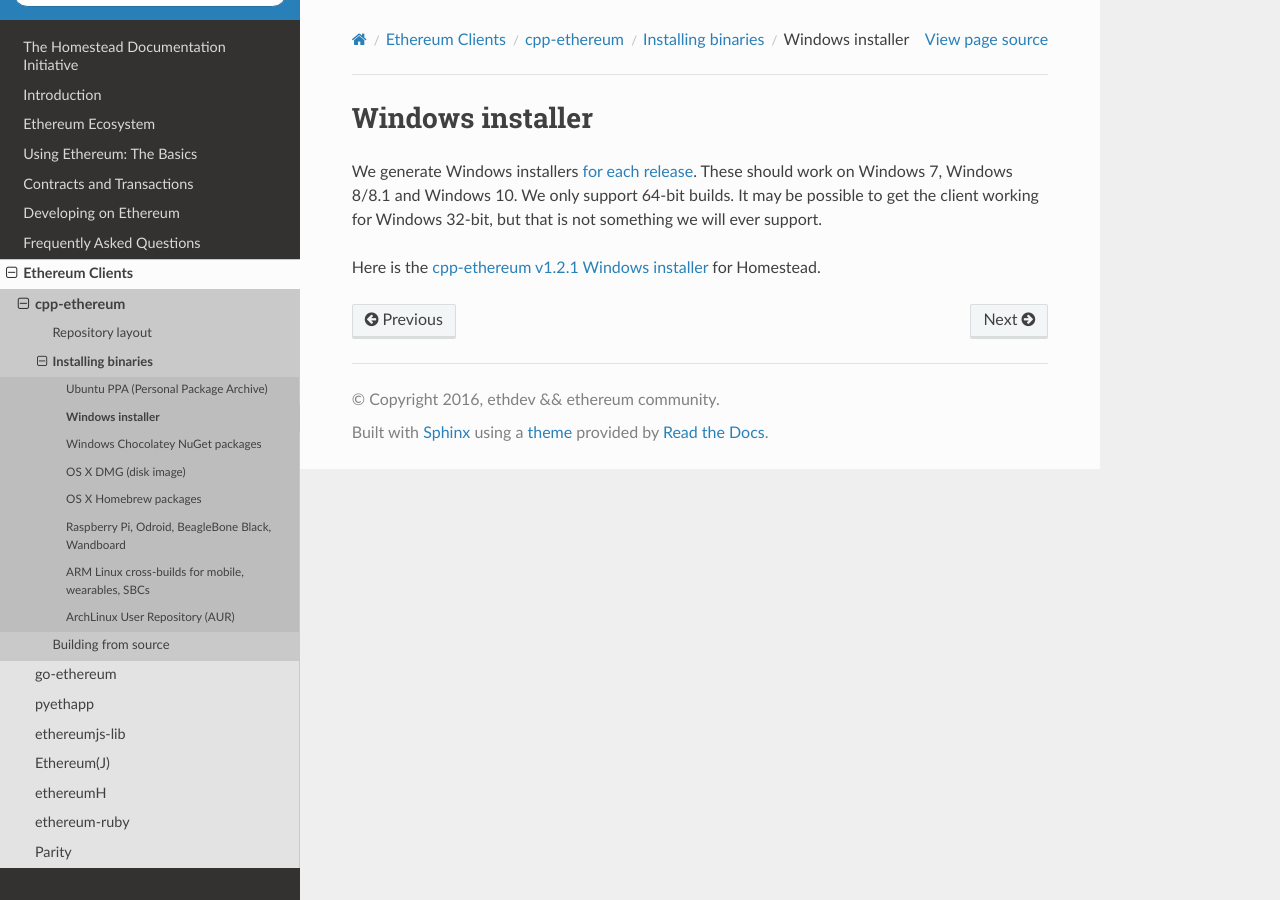
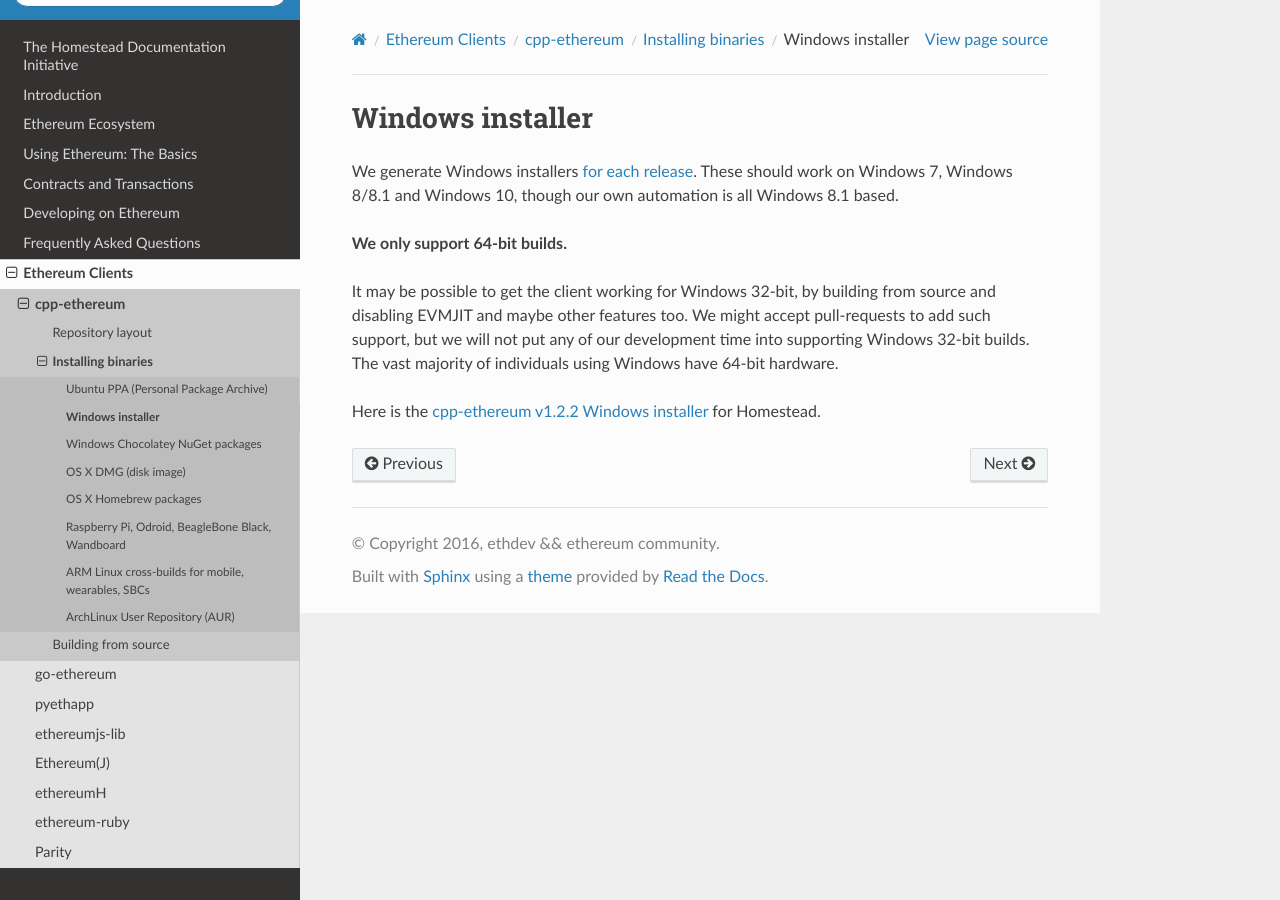
Before and after one commit to ethereum/homestead-guide, a Sphinx documentation site: the page built from source/ethereum-clients/cpp-ethereum/installing-binaries/windows-installer.rst, in a window 1280 px wide. Built offline with Sphinx 7.4.7 and the Read the Docs theme 2.0.0, drawn with Linux system fonts in a browser that asks for light colours.

Commit message:
Improve description of 32-bit versus 64-bit builds for Windows.

```diff
--- a/source/ethereum-clients/cpp-ethereum/installing-binaries/windows-installer.rst
+++ b/source/ethereum-clients/cpp-ethereum/installing-binaries/windows-installer.rst
@@ -3,11 +3,18 @@
 --------------------------------------------------------------------------------
 
 We generate Windows installers
-`for each release <https://github.com/ethereum/webthree-umbrella/releases>`_.  These
-should work on Windows 7, Windows 8/8.1 and Windows 10.   We only support 64-bit
-builds.   It may be possible to get the client working for Windows 32-bit, but
-that is not something we will ever support.
+`for each release <https://github.com/ethereum/webthree-umbrella/releases>`_.
+These should work on Windows 7, Windows 8/8.1 and Windows 10, though our
+own automation is all Windows 8.1 based.
+
+**We only support 64-bit builds.**
+
+It may be possible to get the client working for Windows 32-bit, by building
+from source and disabling EVMJIT and maybe other features too.  We might accept
+pull-requests to add such support, but we will not put any of our development
+time into supporting Windows 32-bit builds.  The vast majority of individuals
+using Windows have 64-bit hardware.
 
 Here is the
-`cpp-ethereum v1.2.1 Windows installer
-<https://build.ethdev.com/cpp-binaries-data/release-1.2.1/Ethereum.exe>`_ for Homestead.
+`cpp-ethereum v1.2.2 Windows installer
+<https://build.ethdev.com/cpp-binaries-data/release-1.2.2/Ethereum.exe>`_ for Homestead.
```
